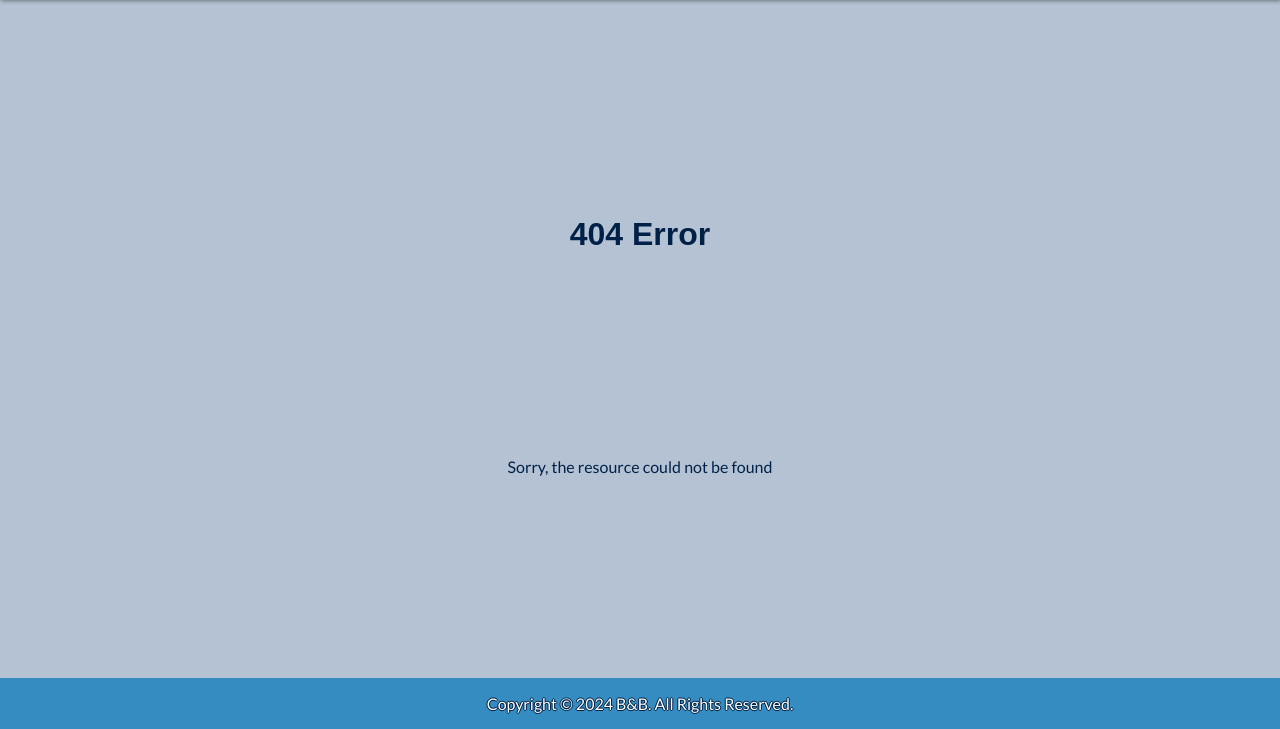
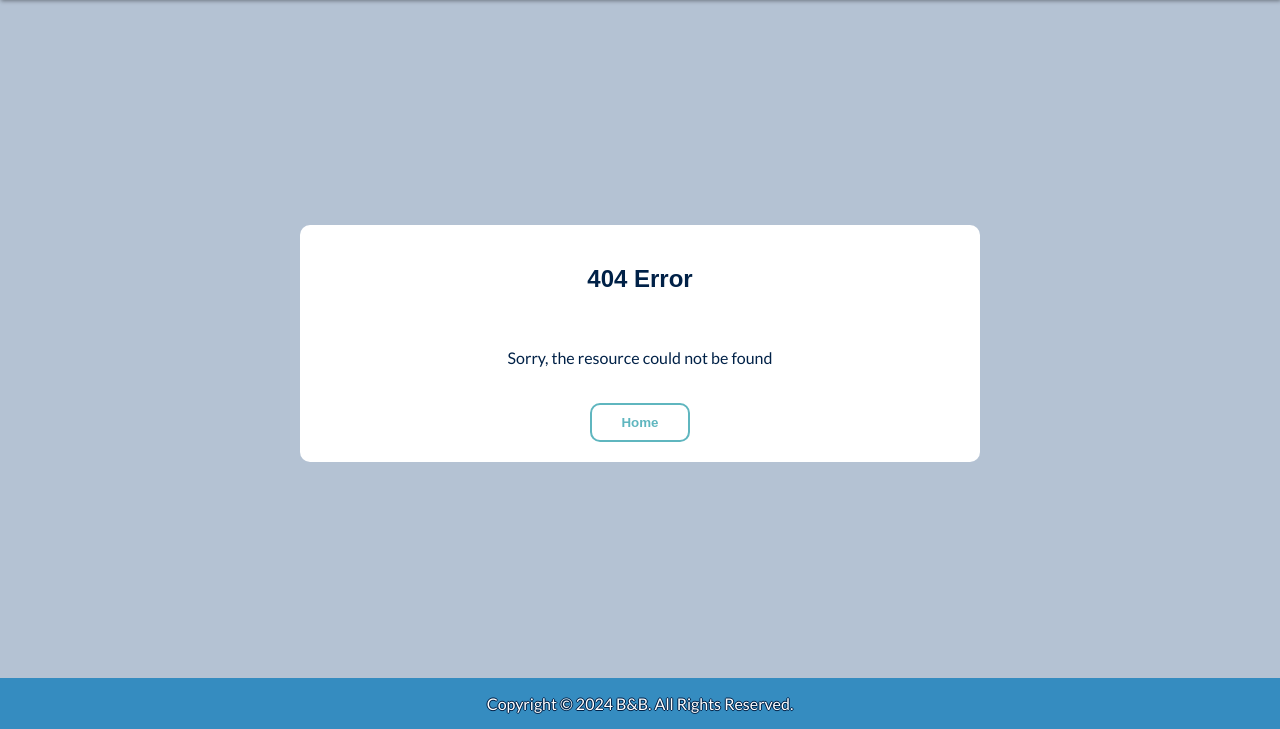
Before and after one commit to Craig-Codes/Book-Board_Travel, a PHP site: page /pages/error.php in a window 1280 px wide. Shown: the part 71-800 px from the top of the page. Run offline with PHP 8.4, Linux system fonts and the light colour scheme.

Commit message:
Styled error page

```diff
--- /dev/null
+++ b/Book&Board/css/error.css
@@ -0,0 +1,29 @@
+#error {
+  display: flex; /* Use flexbox layout */
+  flex-direction: column; /* Vertical layout */
+  background-color: white; /* White background color */
+  gap: 20px; /* Gap between elements inside the card */
+  max-width: 1000px; /* Maximum width */
+  width: 50vw; /* 70% of the viewport width */
+  height: auto; /* Automatic height adjustment */
+  border-radius: 10px; /* Rounded corners */
+  transition: 0.5s; /* Smooth transition effect */
+  padding: 20px; /* Padding inside the card */
+}
+
+button {
+  background-color: white;
+  border: 2px solid rgb(95, 182, 191);
+  color: rgb(95, 182, 191);
+  cursor: pointer;
+  padding: 10px;
+  border-radius: 10px;
+  transition: 0.25s ease-in-out;
+  font-weight: bold;
+  width: 100px;
+  align-self: center;
+}
+
+button:hover {
+  background-color: rgba(95, 182, 191, 0.3);
+}
--- /dev/null
+++ b/Book&Board/js/error.js
@@ -0,0 +1,7 @@
+// Script allows users to navigate home on button click
+
+const homeButon = document.getElementById("home"); // get the button in the DOM
+
+homeButon.addEventListener("click", () => {
+  window.location.href = "./home.php"; // on click, navigate home
+});
--- a/Book&Board/pages/error.php
+++ b/Book&Board/pages/error.php
@@ -1,9 +1,13 @@
 <?php include '../partials/header.php'; ?>
 <?php include '../partials/navbar.php'; ?>
+<link rel="stylesheet" href="../css/error.css">
+<main>
+    <section id="error">
+        <h1>404 Error</h1>
+        <p>Sorry, the resource could not be found</p>
+        <button id="home" type="submit">Home</button>
+    </section>
 
-<main>
-    <h1>404 Error</h1>
-    <p>Sorry, the resource could not be found</p>
 </main>
-
+<script src="../js/error.js"></script>
 <?php include '../partials/footer.php'; ?>
--- a/Book&Board/pages/offer.php
+++ b/Book&Board/pages/offer.php
@@ -36,9 +36,6 @@ if ($offer) {
     include '../partials/navbar.php';
     ?>
 <link rel="stylesheet" href="../css/offer.css">
-
-<body>
-
 <main>
     <section id="offer">
         <h4 class="card-title"><?php echo $offer->location; ?></h4>
@@ -99,9 +96,7 @@ if ($offer) {
     </section>
 </main>
 <script src="../js/offer.js"></script>
-</body>
 
-</html>
 <?php
 } else {
     // If the URL parameter (id) does not match an offer object id, redirect to the error page
```
Lines whose indentation alone changed are shown as unchanged.
